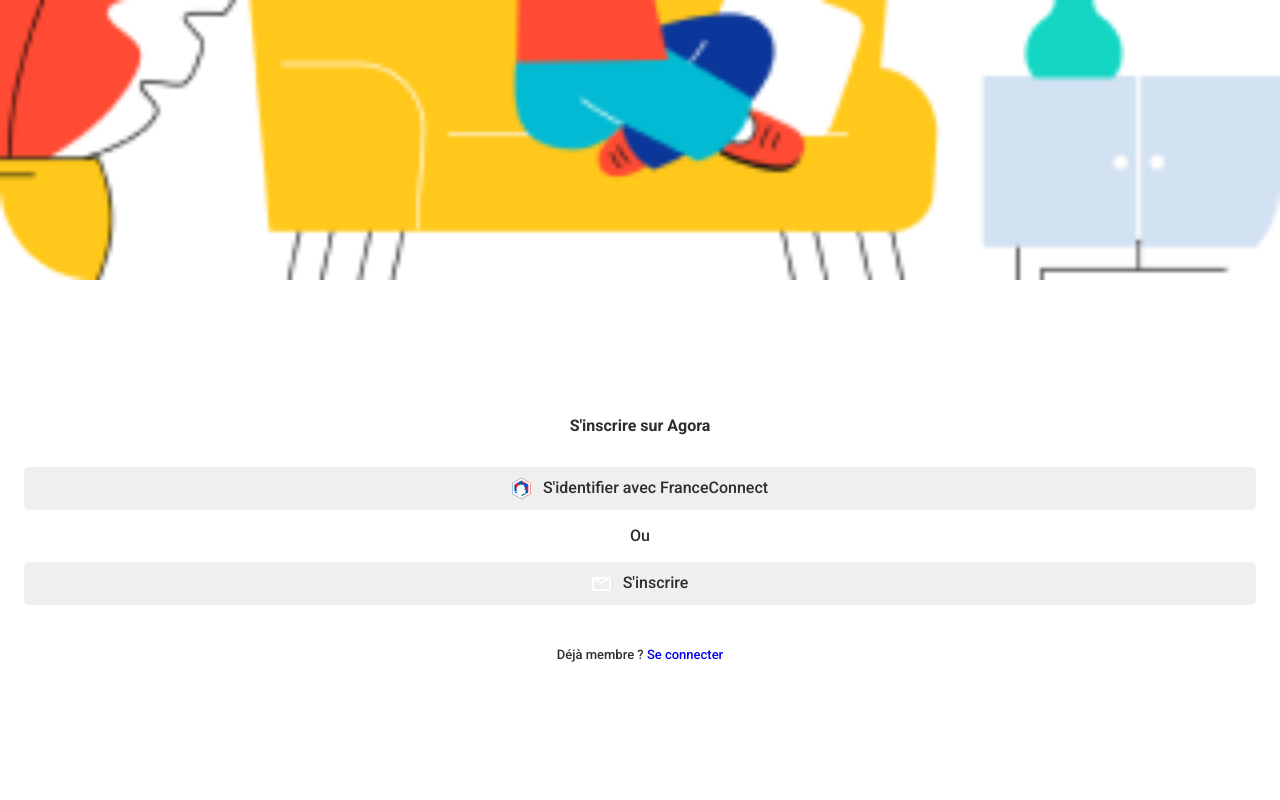
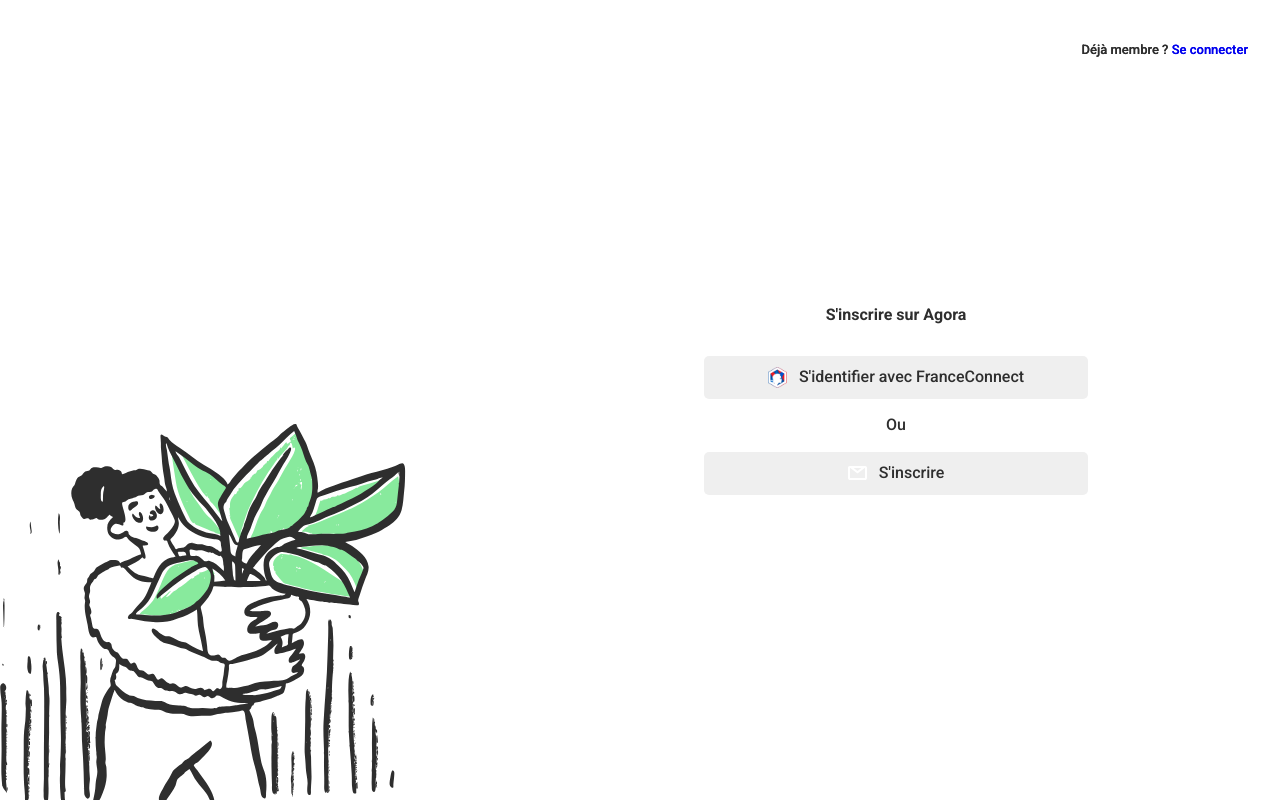
Before and after one commit to ETombuyses/agora, a React (Create React App) app: page /register in a window 1280 px wide. Built offline with nearby package versions, Linux system fonts and the light colour scheme.

Commit message:
[register page] add Responsive Register

```diff
--- a/src/components/organisms/RegisterForm.jsx
+++ b/src/components/organisms/RegisterForm.jsx
@@ -6,6 +6,7 @@ import { InputText } from '../atoms/InputText'
 import { Button } from '../atoms/Button'
 //import { PopUp } from '../atoms/PopUp'
 import { RadioButtonGroup } from '../molecules/RadioButtonGroup'
+import { media } from '../../scss/config/mixins'
 
 /* -----------------------------------------------------COMPONENT------------------------------------------------ */
 
@@ -151,6 +152,12 @@ const FormWrapper = styled.form`
   transition: transform 0.7s ease;
   padding: 24px;
   margin-left: 0;
+
+  ${media.desktop`
+    width: auto;
+    display: block;
+    padding: 0;
+  `}
 `
 
 const InputTextButton = styled(InputText)`
@@ -167,4 +174,13 @@ const ContinueButton = styled(Button)`
 const View = styled.div`
   padding-right: 24px;
   width: 50%;
+
+  ${media.desktop`
+    width: 100%;
+    height: 100vh;
+    display: flex;
+    flex-direction: column;
+    justify-content: center;
+    padding-right: 0;
+  `}
 `
--- a/src/routes/Register.jsx
+++ b/src/routes/Register.jsx
@@ -10,9 +10,10 @@ import { ReactComponent as MailIcon } from '../assets/icons/mail.svg'
 import { RegisterForm } from '../components/organisms/RegisterForm'
 import { PopUp } from '../components/atoms/PopUp'
 import { register } from '../tools/isAuth'
+import { media } from '../scss/config/mixins'
 
 // images
-import welcomeImage from '../assets/images/welcome1.png'
+import welcomeImage from '../assets/images/loginImg.svg'
 
 // form's check functions
 import { checkGenralFormInfo } from '../tools/RegisterFormChecks'
@@ -45,7 +46,11 @@ export default function Register() {
   }
 
   const handleForm = () => {
-    hideButton.current.style.transform = 'translateX(calc(-100vw + 24px))'
+    if (window.innerWidth >= 992) {
+      hideButton.current.style.transform = 'translateY(calc(-100vh))'
+    } else {
+      hideButton.current.style.transform = 'translateX(calc(-100vw + 24px))'
+    }
   }
 
   const handleClick = () => {
@@ -63,8 +68,12 @@ export default function Register() {
       setPopUpText(error)
       refs.popup.current.style.visibility = 'visible'
     } else {
-      refs.transitionForm.current.style.transform =
-        'translateX(calc(-50% + 24px))'
+      if (window.innerWidth >= 992) {
+        refs.transitionForm.current.style.transform = 'translateY(calc(-100vh))'
+      } else {
+        refs.transitionForm.current.style.transform =
+          'translateX(calc(-50% + 24px))'
+      }
     }
   }
 
@@ -137,7 +146,7 @@ export default function Register() {
             text="S'inscrire"
             onClickButton={handleForm}
           />
-          <ToggleText>
+          <ToggleText className="mobilde">
             Déjà membre ? <ToggleLink to="/login"> Se connecter</ToggleLink>
           </ToggleText>
         </RegisterButtons>
@@ -147,6 +156,9 @@ export default function Register() {
           sendForm={sendForm}
         />
       </ContentWrapper>
+      <ToggleText className="desktop">
+        Déjà membre ? <ToggleLink to="/login"> Se connecter</ToggleLink>
+      </ToggleText>
       <PopUp
         onClose={(e) => onClose(e)}
         ref={refs.popup}
@@ -166,15 +178,25 @@ const PageWrapper = styled.div`
   display: flex;
   flex-direction: column;
   overflow-x: hidden;
+
+  ${media.desktop`
+    flex-direction: row;
+    overflow: hidden;
+    height: 100vh;
+  `}
 `
 const Image = styled.img`
   background: ${(props) => props.theme.white};
   border-bottom-left-radius: 24px;
   border-bottom-right-radius: 24px;
-  width: 100%;
   object-position: bottom;
-  object-fit: cover;
+  object-fit: contain;
   max-height: 35vh;
+
+  ${media.desktop`
+    max-height: 100vh;
+    width: 40%;
+  `}
 `
 
 const ContentWrapper = styled.div`
@@ -186,6 +208,15 @@ const ContentWrapper = styled.div`
   align-items: center;
   width: 300vw;
   transition: transform 0.7s ease;
+
+  ${media.desktop`
+    height: auto;
+    padding: 0 15%;
+    justify-content: left;
+    width: 100%;
+    display: block;
+    flex: inherit;
+  `}
 `
 
 const Title = styled.h2`
@@ -204,6 +235,24 @@ const RegisterButton = styled(Button)`
 const ToggleText = styled.p`
   margin-top: 42px;
   font-size: 13px;
+
+  &.desktop {
+    display: none;
+  }
+
+  ${media.desktop`
+    position: absolute;
+    top: 0;
+    right: 32px;
+
+    &.mobile {
+      display: none;
+    }
+
+    &.desktop {
+      display: block;
+    }
+  `}
 `
 
 const ToggleLink = styled(Link)`
@@ -218,4 +267,13 @@ const SectionSepartorWrapper = styled(SectionSepartor)`
 const RegisterButtons = styled.div`
   width: calc(100vw - 48px);
   text-align: center;
+
+  ${media.desktop`
+    width: auto;
+    margin: inherit;
+    display: flex;
+    height: 100vh;
+    flex-direction: column;
+    justify-content: center;
+  `}
 `
```
